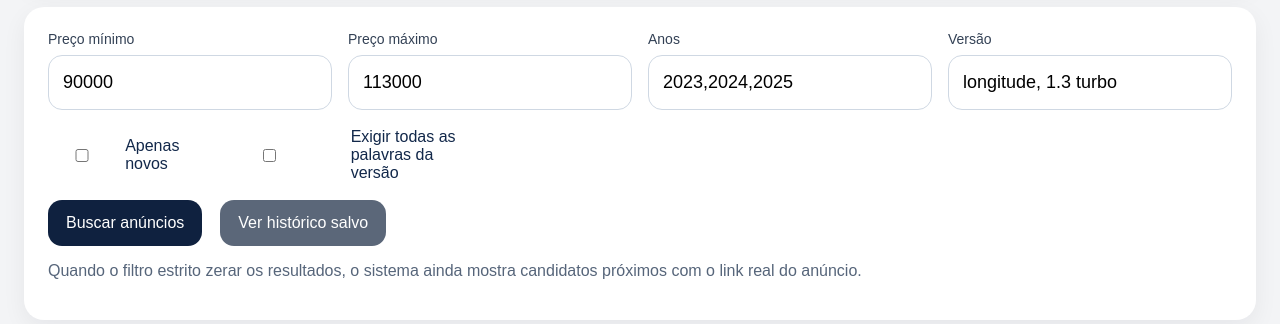
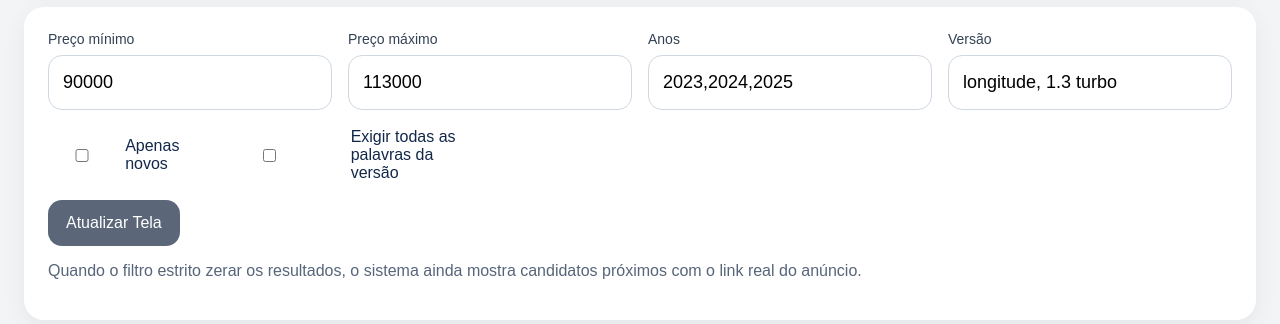
Before and after one commit to yizzy-cloud/jeppfinder, a Flask app: page / in a window 1280 px wide. Shown: the part 284-608 px from the top of the page. Run offline with Flask 3, Linux system fonts and the light colour scheme.

Commit message:
Update index.html

```diff
--- a/templates/index.html
+++ b/templates/index.html
@@ -50,8 +50,8 @@
         <label class="toggle"><input id="strict_keywords" type="checkbox"> Exigir todas as palavras da versão</label>
       </div>
       <div class="actions">
-        <button id="scanBtn">Buscar anúncios</button>
-        <button id="historyBtn" class="secondary">Ver histórico salvo</button>
+        <button id="scanBtn" style="display: none;">Buscar anúncios</button>
+        <button id="historyBtn" class="secondary">Atualizar Tela</button>
       </div>
       <p class="hint">Quando o filtro estrito zerar os resultados, o sistema ainda mostra candidatos próximos com o link real do anúncio.</p>
     </section>
```
